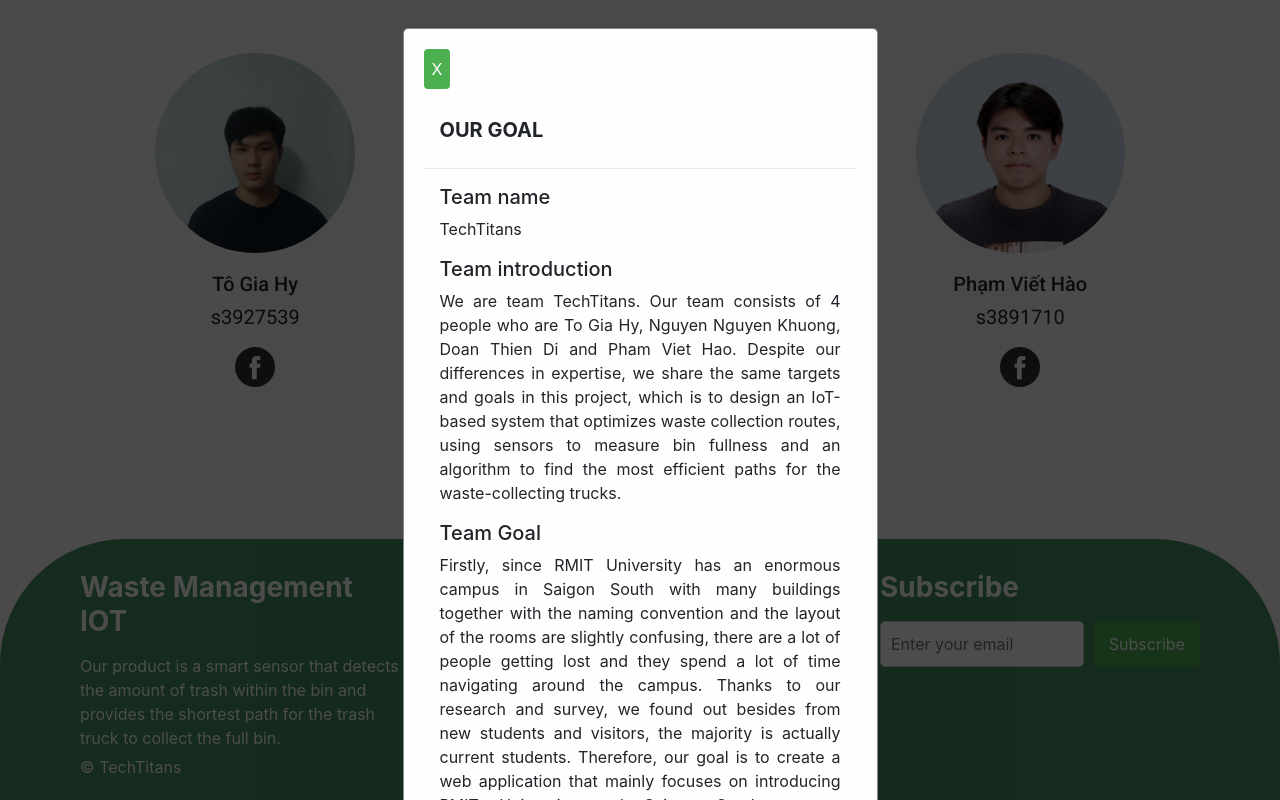
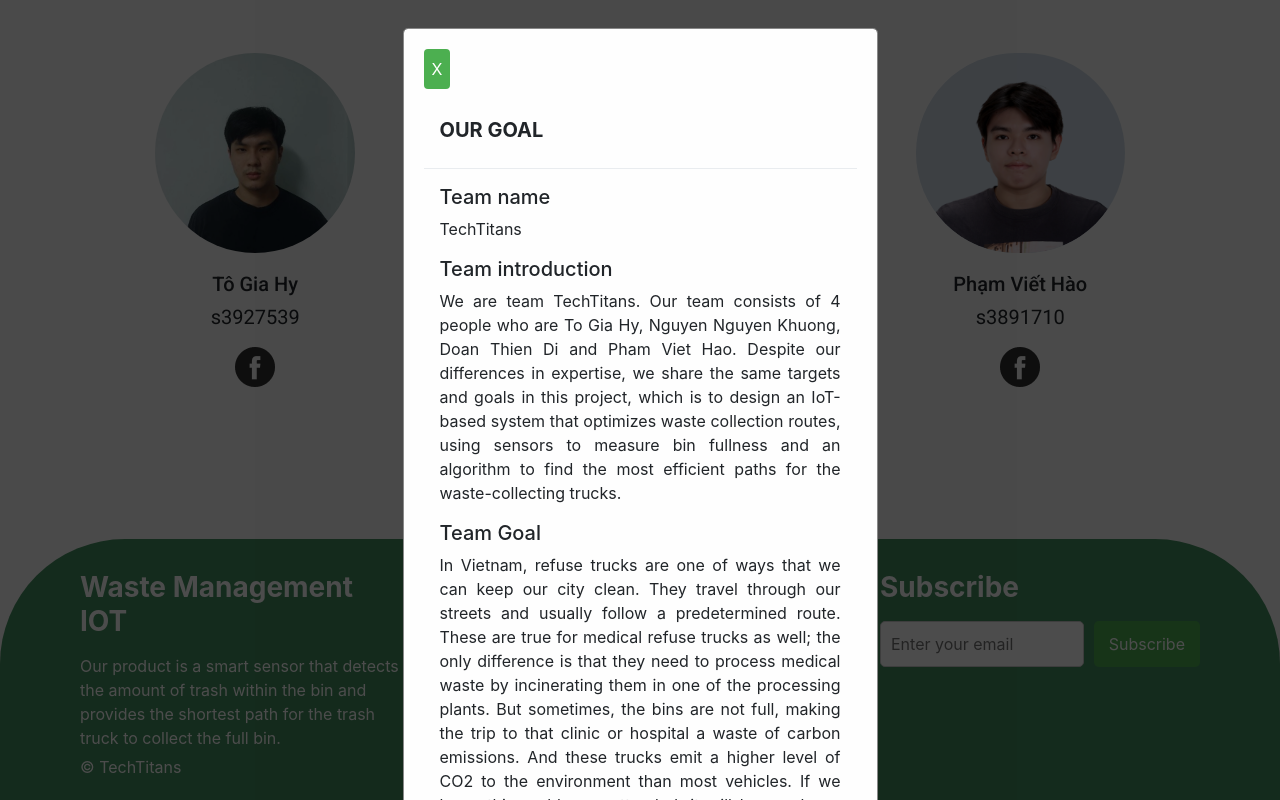
Before and after one commit to nguyennguyenkhuong1212/capstoneproject-wastemanagementIoT, a React (Create React App) app in the folder frontend/: page / in a window 1280 px wide. Both pictures are taken after a click on the button "Our goal". Shown: the part 1231-2031 px from the top of the page. Built offline with nearby package versions, Linux system fonts and the light colour scheme; a web font is replaced by a local one.

Commit message:
update goal

```diff
--- a/frontend/src/Route/TeamInfo.jsx
+++ b/frontend/src/Route/TeamInfo.jsx
@@ -144,42 +144,37 @@ function Teaminfo() {
               <h5>Team Goal</h5>
               <ul style={{ listStyleType: "none" }}>
                 <li>
-                  Firstly, since RMIT University has an enormous campus in
-                  Saigon South with many buildings together with the naming
-                  convention and the layout of the rooms are slightly confusing,
-                  there are a lot of people getting lost and they spend a lot of
-                  time navigating around the campus. Thanks to our research and
-                  survey, we found out besides from new students and visitors,
-                  the majority is actually current students. Therefore, our goal
-                  is to create a web application that mainly focuses on
-                  introducing RMIT University and Saigon South campus
-                  exclusively. Furthermore, it will contain more specific
-                  information about the layout of campus and the rooms in each
-                  building, which can help users find rooms easier.
+                  In Vietnam, refuse trucks are one of ways that we can keep our
+                  city clean. They travel through our streets and usually follow
+                  a predetermined route. These are true for medical refuse
+                  trucks as well; the only difference is that they need to
+                  process medical waste by incinerating them in one of the
+                  processing plants. But sometimes, the bins are not full,
+                  making the trip to that clinic or hospital a waste of carbon
+                  emissions. And these trucks emit a higher level of CO2 to the
+                  environment than most vehicles. If we leave this problem
+                  unattended, it will have a long-lasting negative effect to
+                  Vietnams’ environment as the trucks are responsible for 80% of
+                  the carbon emission.
                 </li>
                 <li>
-                  Secondly, we have discovered that there are equivalent
-                  questions about finding a specific location, navigating, and
-                  other general questions that expect the same answers. However,
-                  RMIT Student Connect, a department that can answer these
-                  questions, only works in office hours and students or visitors
-                  cannot have their answers anytime they want. Hence, in our web
-                  application, there is a chatbot available all time to answer
-                  these general questions.
+                  We need to find a way to notify the refuse truck drivers which
+                  bins are full. Furthermore, we must find them the most
+                  efficient route, so they do not have to travel long. If we can
+                  solve this problem, it will significantly reduce the time
+                  these trucks are on the road and save our environment.
                 </li>
                 <li>
-                  Finally, since there have not been any means of entertainment
-                  focusing on Saigon South Campus, our team has created a game
-                  for many reasons. The first reason is that the users can
-                  freely discover the campus which is the game map at any time
-                  they want instead of joining in virtual tours or campus tours.
-                  Secondly, to enhance their experience and stimulate their
-                  sense of victory, they can fight against monsters in our game
-                  while discovering and if they win the final boss, they can
-                  receive a certificate with a similar appearance to the
-                  Bachelor’s degree graduation certificate. Finally, our game
-                  can attract more students to RMIT University, especially
-                  students who want to join the Game Design program.
+                  The components of the project include an IoT hardware
+                  component that uses ultrasonic sensors to scan bin fullness.
+                  It then transmits the data collected from the sensors
+                  controlled by a microprocessor to the internet using a SIM
+                  module. Our website collects this data then passes it through
+                  the routing algorithm to determine which bins are ready to
+                  pick up and what is the most efficient route to getting there.
+                  The website displays this information through an intuitive
+                  UI/UX design, which helps the truck drivers move
+                  through the city in a quick and timely matter.
                 </li>
               </ul>
             </Modal.Body>
```
